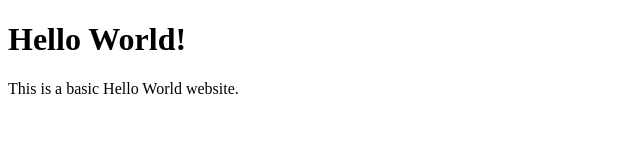
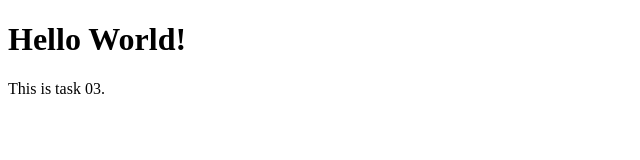
Before and after one commit to maxhaeger/devops-training, a plain HTML site: page 02_docker/docker_compose/task03/index.html in a window 1280 px wide. Shown: the whole page, without its empty margins (0-640 px from the left). Drawn offline with Linux system fonts and the light colour scheme.

Commit message:
task 03 fixed

```diff
--- a/02_docker/docker_compose/task03/index.html
+++ b/02_docker/docker_compose/task03/index.html
@@ -10,7 +10,7 @@
             <h1>Hello World!</h1>
         </header>
         <main>
-            <p>This is a basic Hello World website.</p>
+            <p>This is task 03.</p>
         </main>
     </body>
 </html>
```
Also changed, not shown: 1 other file.
